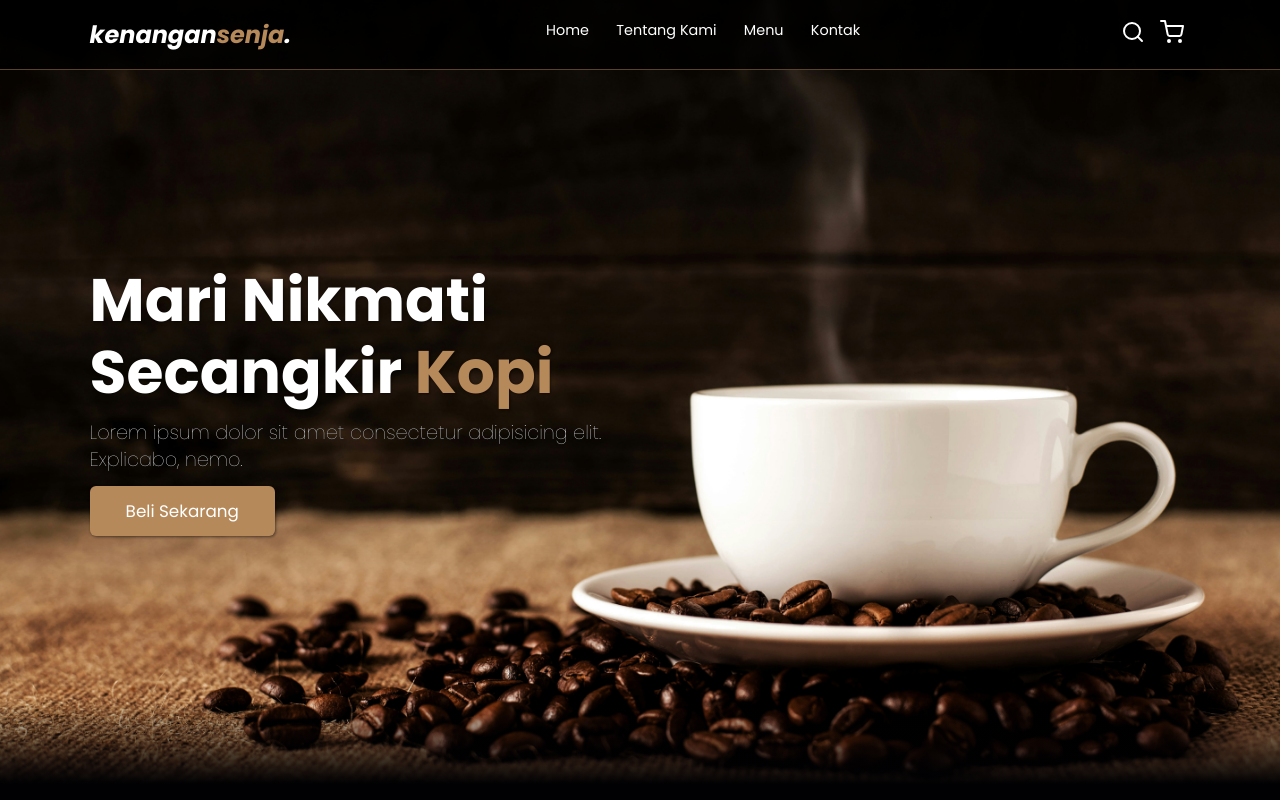
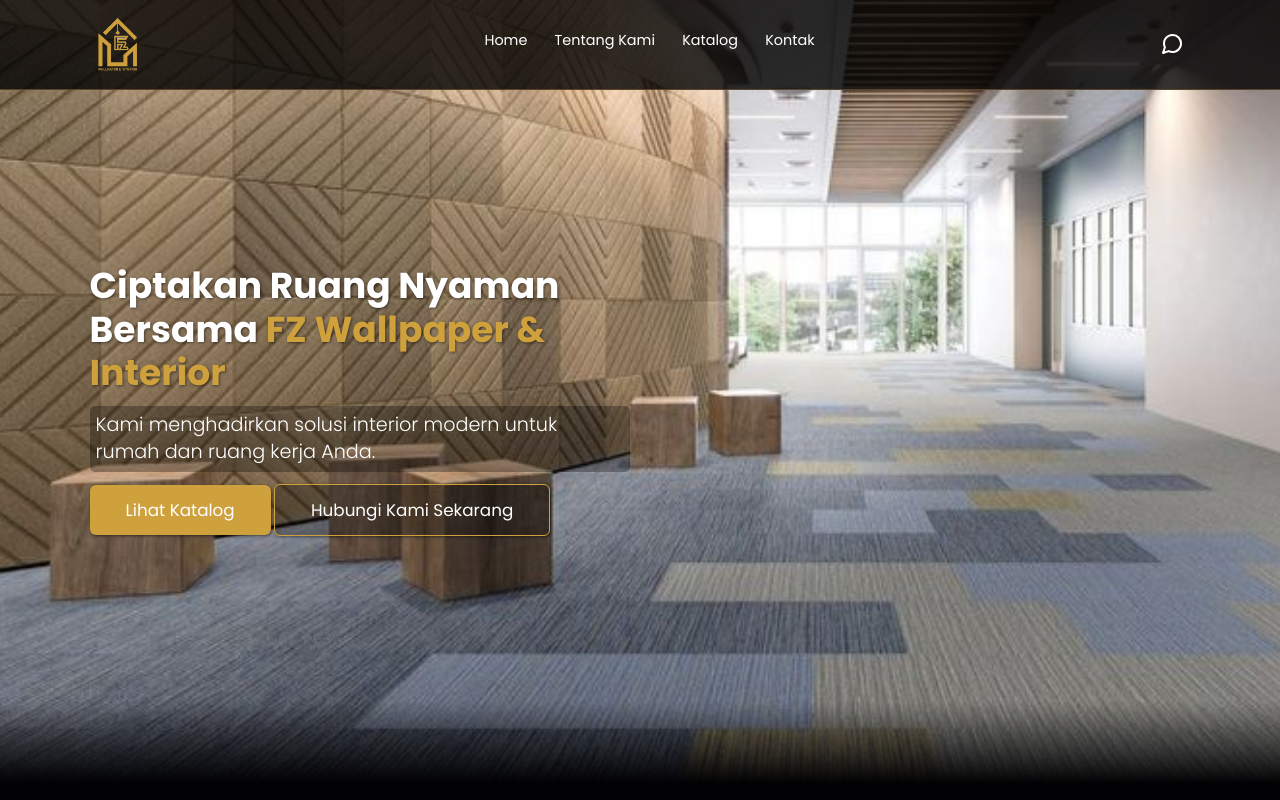
Before and after one commit to umarrzidan/fz-wallpaper-interior, a plain HTML site: page index.html in a window 1280 px wide. Shown: the top 800 px of the page. Drawn offline with nearby package versions, Linux system fonts and the light colour scheme.

Commit message:
membuat revisi

```diff
--- /dev/null
+++ b/css/reset.css
@@ -0,0 +1,67 @@
+*,
+*::before,
+*::after {
+  box-sizing: border-box;
+}
+
+* {
+  margin: 0;
+  padding: 0;
+  outline: none;
+  border: none;
+  text-decoration: none;
+}
+
+ul[role="list"],
+ol[role="list"] {
+  list-style: none;
+}
+
+html:focus-within {
+  scroll-behavior: smooth;
+}
+
+a:not([class]) {
+  text-decoration-skip-ink: auto;
+}
+
+img,
+picture,
+svg,
+video,
+canvas {
+  max-width: 100%;
+  height: auto;
+  vertical-align: middle;
+  font-style: italic;
+  background-repeat: no-repeat;
+  background-size: cover;
+}
+
+input,
+button,
+textarea,
+select {
+  font: inherit;
+}
+
+@media (prefers-reduced-motion: reduce) {
+  html:focus-within {
+    scroll-behavior: auto;
+  }
+  *,
+  *::before,
+  *::after {
+    animation-duration: 0.01ms !important;
+    animation-iteration-count: 1 !important;
+    transition-duration: 0.01ms !important;
+    scroll-behavior: auto !important;
+    transition: none;
+  }
+}
+
+body,
+html {
+  height: 100%;
+  scroll-behavior: smooth;
+}
--- a/css/style.css
+++ b/css/style.css
@@ -1,9 +1,9 @@
 :root {
-  --primary: #b6895b;
+  --primary: #cfa13d;
   --bg: #010101;
 }
 
-* {
+/* * {
   margin: 0;
   padding: 0;
   box-sizing: border-box;
@@ -14,7 +14,7 @@
 
 html {
   scroll-behavior: smooth;
-}
+} */
 
 body {
   font-family: "Poppins", sans-serif;
@@ -38,10 +38,11 @@
 }
 
 .navbar .navbar-logo {
-  font-size: 2rem;
-  font-weight: 700;
-  color: #fff;
-  font-style: italic;
+  max-width: 5%;
+}
+
+.navbar .navbar-logo .img {
+  max-width: 100%;
 }
 
 .navbar .navbar-logo span {
@@ -90,7 +91,7 @@
   min-height: 100vh;
   display: flex;
   align-items: center;
-  background-image: url("../img/header-bg.jpg");
+  background-image: url("../img/header-bg5.jpg");
   background-repeat: no-repeat;
   background-size: cover;
   background-position: center;
@@ -117,7 +118,7 @@
 }
 
 .hero .content h1 {
-  font-size: 5em;
+  font-size: 3em;
   color: #fff;
   text-shadow: 1px 1px 3px rgba(1, 1, 3, 0.5);
   line-height: 1.2;
@@ -128,12 +129,16 @@
 }
 
 .hero .content p {
+  color: #fff;
   font-size: 1.6rem;
   margin-top: 1rem;
   line-height: 1.4;
-  font-weight: 100;
-  text-shadow: 1px 1px 3px rgba(1, 1, 3, 0.5);
-  mix-blend-mode: difference;
+  font-weight: 300;
+  background-color: rgba(1, 1, 1, 0.3);
+  border-radius: 5px;
+  padding: 0.5rem;
+  /* text-shadow: 1px 1px 3px rgba(1, 1, 3, 0.5); */
+  /* mix-blend-mode: difference; */
 }
 
 .hero .content .cta {
@@ -143,6 +148,18 @@
   font-size: 1.4rem;
   color: #fff;
   background-color: var(--primary);
+  border-radius: 0.5rem;
+  box-shadow: 1px 1px 3px rgba(1, 1, 3, 0.5);
+}
+
+.hero .content .cta2 {
+  margin-top: 1rem;
+  display: inline-block;
+  padding: 1rem 3rem;
+  font-size: 1.4rem;
+  color: #fff;
+  background-color: rgba(1, 1, 1, 0.3);
+  border: 1px solid var(--primary);
   border-radius: 0.5rem;
   box-shadow: 1px 1px 3px rgba(1, 1, 3, 0.5);
 }
@@ -338,6 +355,14 @@
     display: inline-block;
   }
 
+  .navbar .navbar-logo {
+    max-width: 8%;
+  }
+
+  .navbar .navbar-logo .img {
+    max-width: 100%;
+  }
+
   .navbar .navbar-nav {
     position: absolute;
     top: 100%;
@@ -412,4 +437,12 @@
   html {
     font-size: 55%;
   }
+
+  .navbar .navbar-logo {
+    max-width: 12%;
+  }
+
+  .navbar .navbar-logo .img {
+    max-width: 100%;
+  }
 }
--- a/index.html
+++ b/index.html
@@ -3,7 +3,7 @@
   <head>
     <meta charset="UTF-8" />
     <meta name="viewport" content="width=device-width, initial-scale=1.0" />
-    <title>Kopi Kenangan Senja</title>
+    <title>FZ Wallpaper & Interior</title>
 
     <!-- Fonts -->
     <link rel="preconnect" href="https://fonts.googleapis.com" />
@@ -17,23 +17,29 @@
     <script src="https://unpkg.com/feather-icons"></script>
 
     <!-- My style -->
+    <link rel="stylesheet" href="css/reset.css" />
     <link rel="stylesheet" href="css/style.css" />
   </head>
   <body>
     <!-- Navbar Start -->
     <nav class="navbar">
-      <a href="#" class="navbar-logo">kenangan<span>senja</span>.</a>
+      <!-- <a href="#" class="navbar-logo"><span>FZ</span> Wallpaper & Interior</a> -->
+      <a href="#" class="navbar-logo"
+        ><img
+          class="img"
+          src="img/logo_fz_wallpaper_profil_remove.png"
+          alt="FZ Wallpaper Interior"
+      /></a>
 
       <div class="navbar-nav">
         <a href="#home">Home</a>
         <a href="#about">Tentang Kami</a>
-        <a href="#menu">Menu</a>
+        <a href="#menu">Katalog</a>
         <a href="#contact">Kontak</a>
       </div>
 
       <div class="navbar-extra">
-        <a href="#" id="search"><i data-feather="search"></i></a>
-        <a href="#" id="shopping-cart"><i data-feather="shopping-cart"></i></a>
+        <a href="#" id="search"><i data-feather="message-circle"></i></a>
         <a href="#" id="hamburger-menu"><i data-feather="menu"></i></a>
       </div>
     </nav>
@@ -42,12 +48,12 @@
     <!-- Hero section start -->
     <section class="hero" id="home">
       <main class="content">
-        <h1>Mari Nikmati Secangkir <span>Kopi</span></h1>
+        <h1>Ciptakan Ruang Nyaman Bersama <span>FZ Wallpaper & Interior</span></h1>
         <p>
-          Lorem ipsum dolor sit amet consectetur adipisicing elit. Explicabo,
-          nemo.
+          Kami menghadirkan solusi interior modern untuk rumah dan ruang kerja Anda.
         </p>
-        <a href="#" class="cta">Beli Sekarang</a>
+        <a href="#menu" class="cta">Lihat Katalog</a>
+        <a href="#menu" class="cta2">Hubungi Kami Sekarang</a>
       </main>
     </section>
     <!-- Hero section end -->
@@ -171,8 +177,6 @@
       <div class="credit">
         <p>Created by <a href="">FZ Wallpaper Interior</a>. | &copy; 2025</p>
       </div>
-
-
     </footer>
     <!-- footer section end -->
 
```
Also changed, not shown: img/header-bg2 - Copy.jpg (added), img/header-bg2.jpg (added), img/header-bg3.jpg (added), img/header-bg5.jpg (added), img/logo_fz_wallpaper_profil.png (added), img/logo_fz_wallpaper_profil1.png (added), img/logo_fz_wallpaper_profil_remove.png (added), 1 other file. Lines whose indentation alone changed are shown as unchanged.
